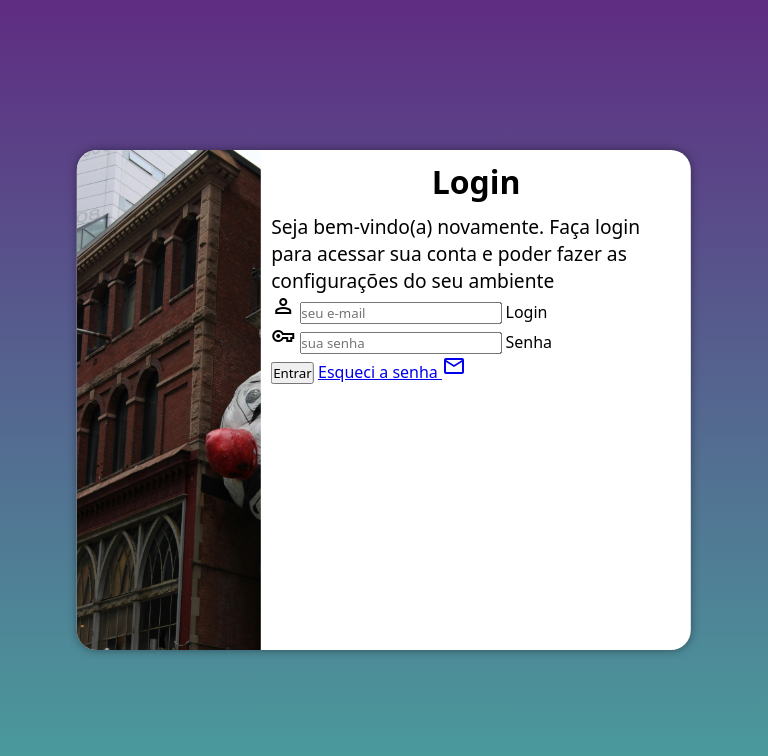
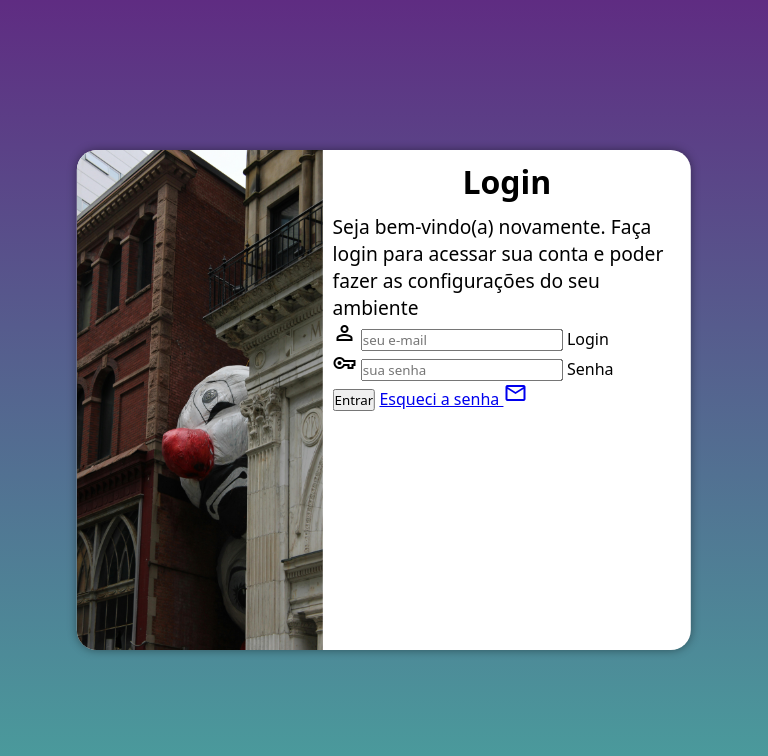
Before and after one commit to GuiVasconcelosDev/projeto-login, a PHP site: page / in a window 768 px wide. Shown: the top 756 px of the page. Run offline with PHP 8.4, Linux system fonts and the light colour scheme.

Commit message:
posicionamento de responsividade

```diff
--- a/estilos/login.css
+++ b/estilos/login.css
@@ -41,9 +41,9 @@ section#login {
 }
 
 section#login > div#imagem {
-    background: url('../imagens/pexels-luana-scorsoni-2154631905-33448110.jpg') no-repeat;
+    background: url('../imagens/pexels-luana-scorsoni-2154631905-33448110.jpg') no-repeat center center;
     background-size: cover;
-    height: 200px;
+    height: 100px;
     display: block;
 }
 
--- a/estilos/media-query.css
+++ b/estilos/media-query.css
@@ -11,13 +11,13 @@
 
     section#login > div#imagem {
         float: left;
-        width: 30%;
+        width: 40%;
         height: 100%;
     }
 
     section#login > div#formulario {
         float: right;
-        width: 70%;
+        width: 60%;
     }
 }
 
```
